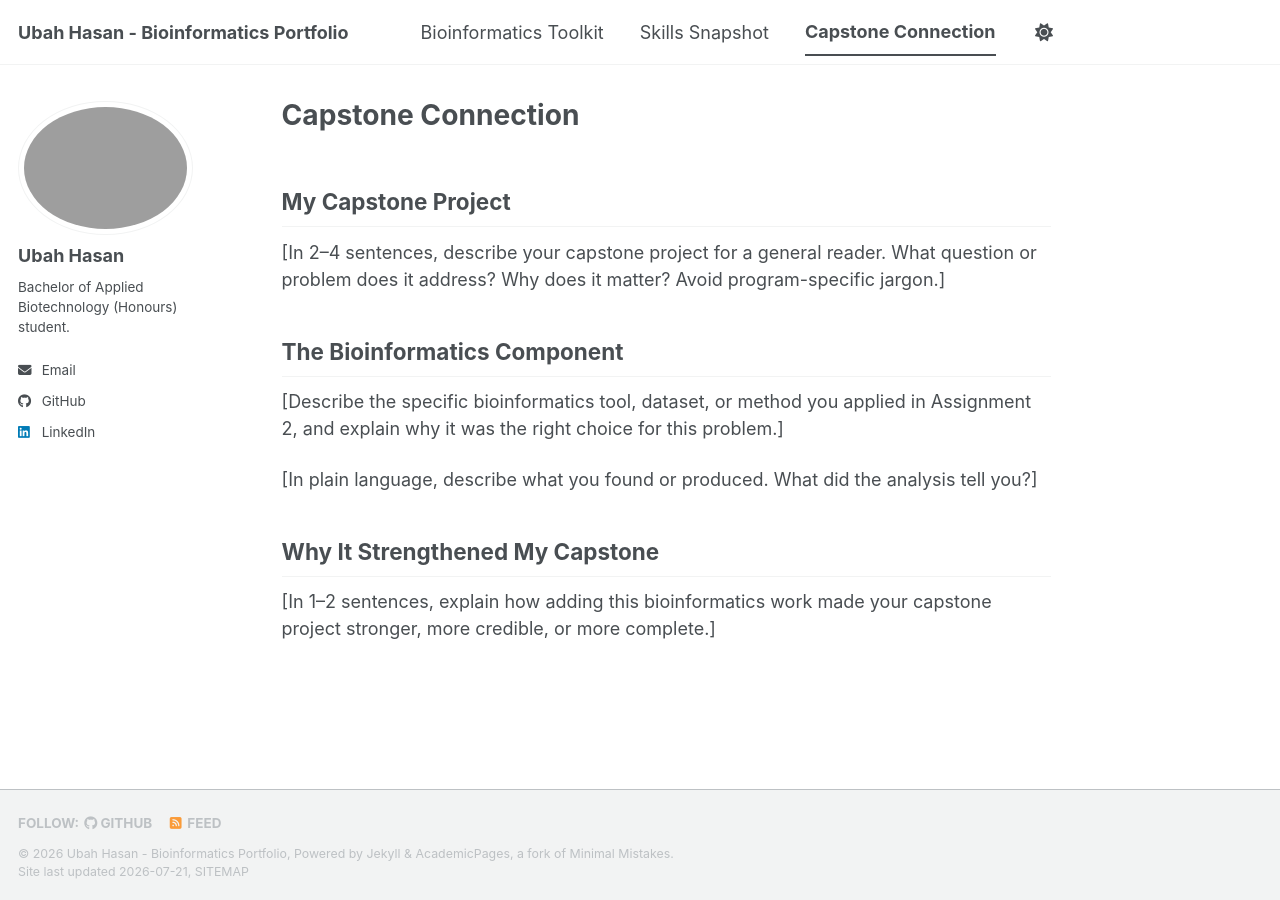
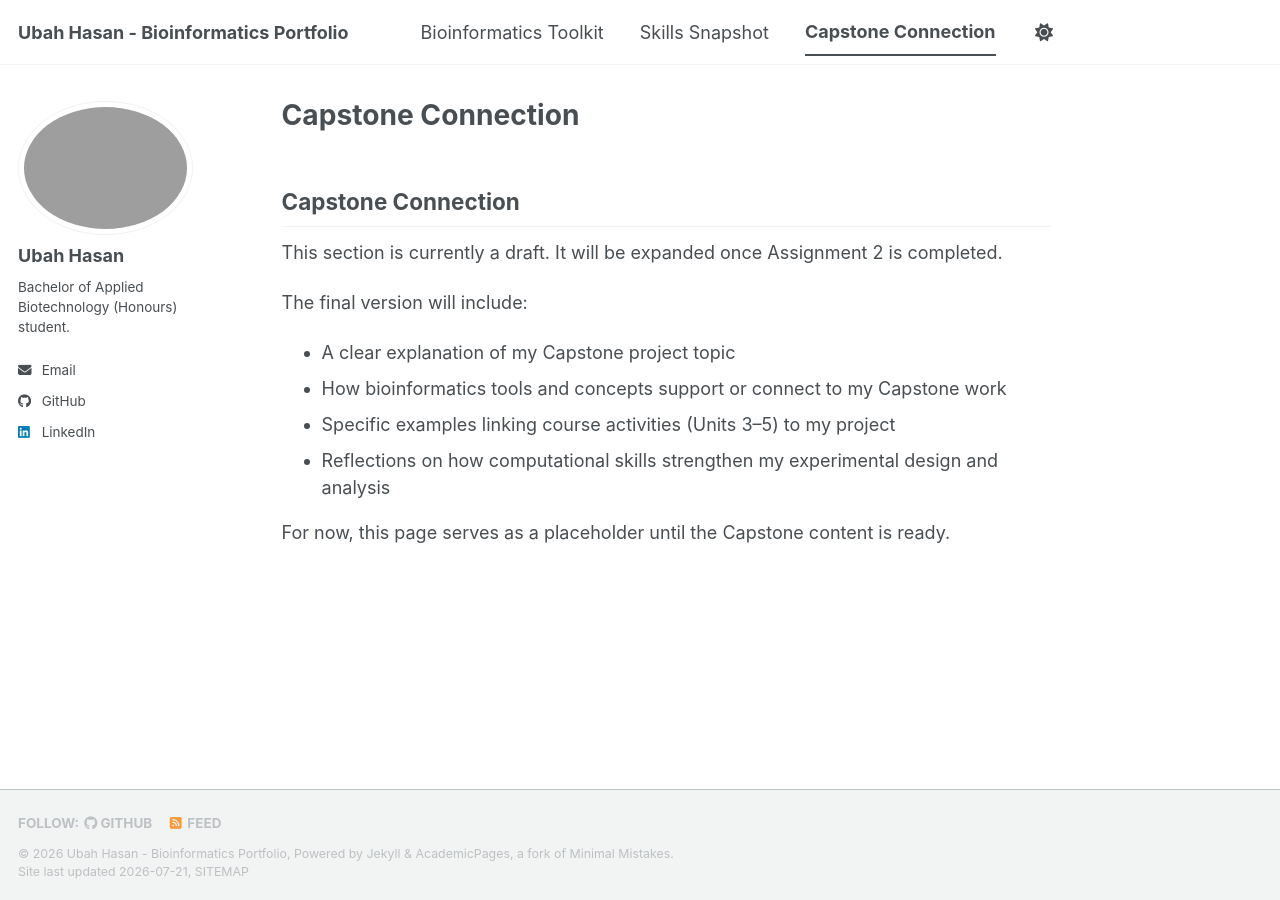
Before and after one commit to Ubah-Hasan/biot74000-portfolio, a Jekyll site: the page built from _pages/capstone.md, in a window 1280 px wide. Built offline with Jekyll 4.4.1, drawn with Linux system fonts in a browser that asks for light colours; a script bundle is joined from its source files by our own code; library files that are not in the unit come from our copies.

Commit message:
Revise Capstone Connection draft content
Updated the Capstone Connection section to reflect current draft status and outline future content.

```diff
--- a/_pages/capstone.md
+++ b/_pages/capstone.md
@@ -4,56 +4,14 @@ title: "Capstone Connection"
 author_profile: true
 ---
 
-<!--
-  ============================================================================
-  SECTION 4: CAPSTONE CONNECTION  (20 points)  |  Suggested length: 200–300 words
-  ============================================================================
-  A concise, professional summary of how you applied bioinformatics to your
-  capstone project. This draws from your Assignment 2 work — it is a
-  professional-context summary, NOT a repeat of the assignment.
+## Capstone Connection
 
-  INCLUDE:
-    - A 2–4 sentence description of your capstone project (assume a general
-      audience who is not in your program)
-    - The bioinformatics tool, dataset, or method you applied in Assignment 2,
-      and why it was relevant
-    - What you found or produced, described in plain language
-    - 1–2 sentences on how this bioinformatics component strengthened your capstone
-    - (Optional) embedded images or output figures — see the guide for how to
-      add an image
+This section is currently a draft. It will be expanded once Assignment 2 is completed.
 
-  HOW TO EDIT:
-    - Replace the placeholder text below with your own.
-    - Delete these grey instruction notes before you submit.
-  ============================================================================
--->
+The final version will include:
+- A clear explanation of my Capstone project topic
+- How bioinformatics tools and concepts support or connect to my Capstone work
+- Specific examples linking course activities (Units 3–5) to my project
+- Reflections on how computational skills strengthen my experimental design and analysis
 
-## My Capstone Project
-
-[In 2–4 sentences, describe your capstone project for a general reader. What
-question or problem does it address? Why does it matter? Avoid program-specific
-jargon.]
-
-## The Bioinformatics Component
-
-[Describe the specific bioinformatics tool, dataset, or method you applied in
-Assignment 2, and explain why it was the right choice for this problem.]
-
-[In plain language, describe what you found or produced. What did the analysis
-tell you?]
-
-## Why It Strengthened My Capstone
-
-[In 1–2 sentences, explain how adding this bioinformatics work made your
-capstone project stronger, more credible, or more complete.]
-
-<!--
-  OPTIONAL — to embed an image or figure you produced:
-  1. Upload the image file to the images/ folder in your repository.
-  2. Add a line like this where you want it to appear (remove the leading
-     grey-comment marks):
-
-     ![Short description of the figure](/biot74000-portfolio/images/your-figure.png)
-
-  Make sure the path matches your repository name.
--->
+For now, this page serves as a placeholder until the Capstone content is ready.
```
